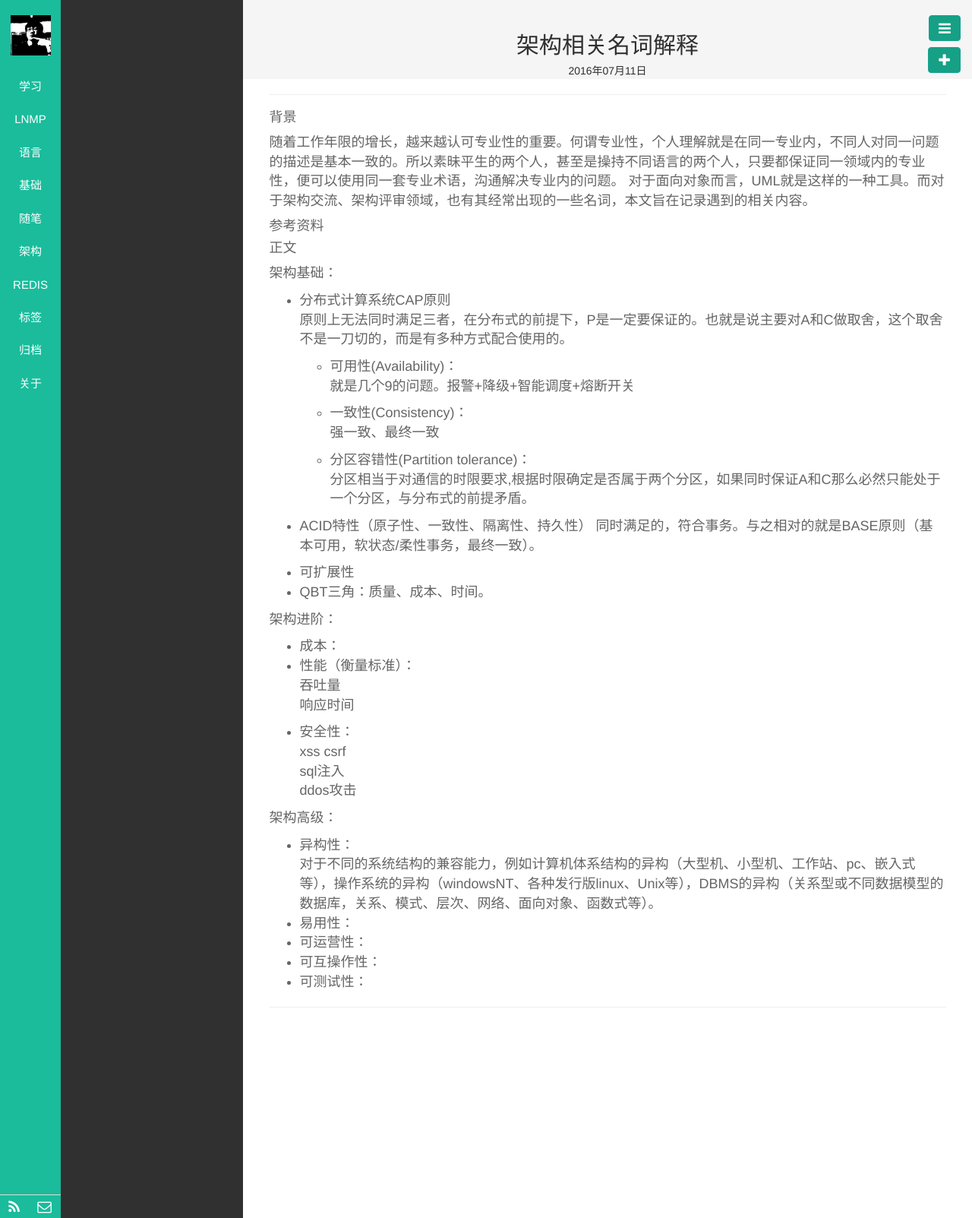
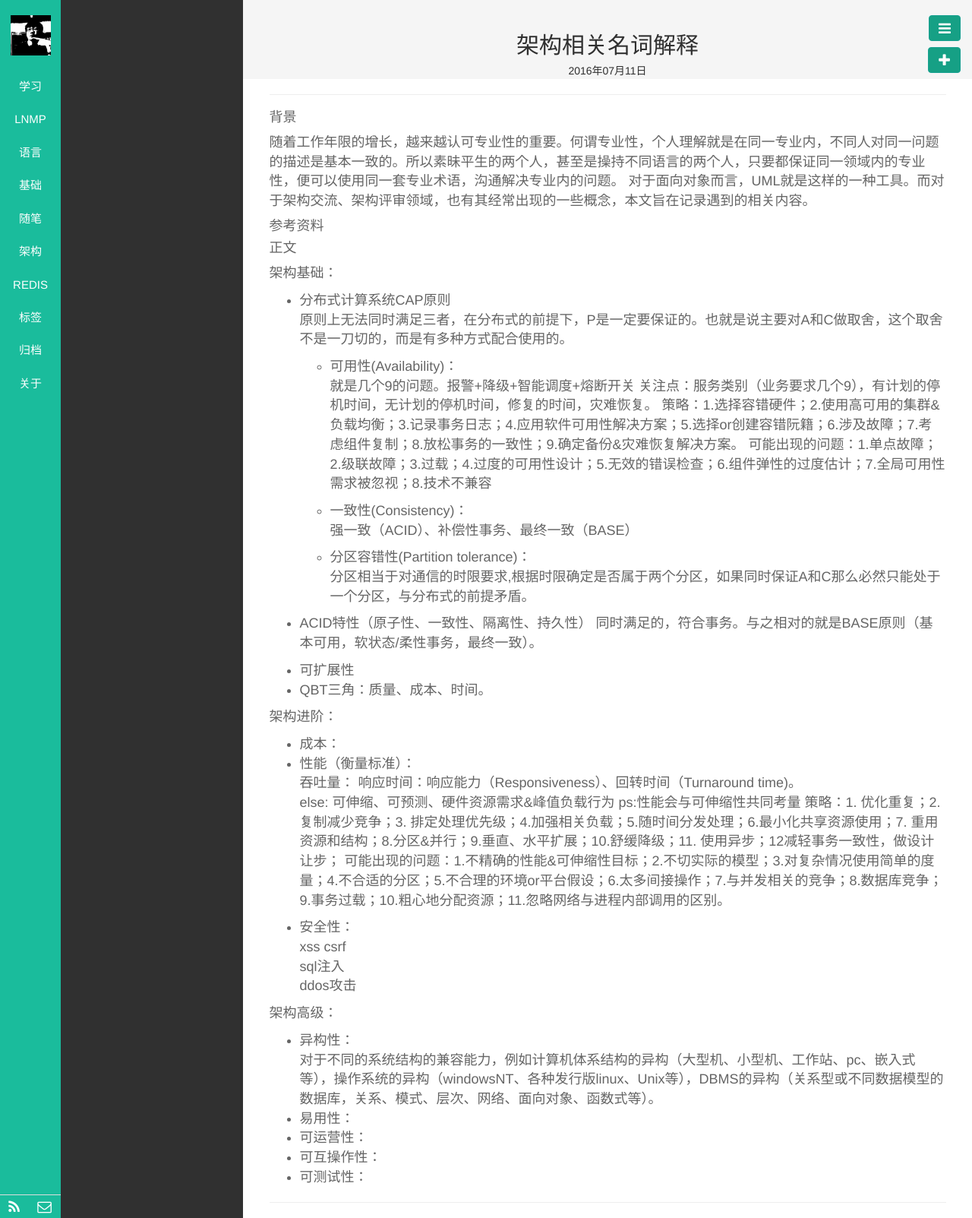
Before and after one commit to asfan/asfan.github.io, a Jekyll site: the page built from _posts/2-架构/2016-07-11-Terminology.md, in a window 1280 px wide. Shown: the whole page at 76% size. Built offline with Jekyll 4.4.1, drawn with Linux system fonts in a browser that asks for light colours; Markdown is read by kramdown in place of the engine named in the settings.

Commit message:
更新blog

```diff
--- a/_posts/2-架构/2016-07-11-Terminology.md
+++ b/_posts/2-架构/2016-07-11-Terminology.md
@@ -9,10 +9,9 @@ description: 专业上的一些名词，及其含义
 
 ####背景
 随着工作年限的增长，越来越认可专业性的重要。何谓专业性，个人理解就是在同一专业内，不同人对同一问题的描述是基本一致的。所以素昧平生的两个人，甚至是操持不同语言的两个人，只要都保证同一领域内的专业性，便可以使用同一套专业术语，沟通解决专业内的问题。
-对于面向对象而言，UML就是这样的一种工具。而对于架构交流、架构评审领域，也有其经常出现的一些名词，本文旨在记录遇到的相关内容。
+对于面向对象而言，UML就是这样的一种工具。而对于架构交流、架构评审领域，也有其经常出现的一些概念，本文旨在记录遇到的相关内容。
 
 ####参考资料
-
 
 ####正文
 
@@ -23,9 +22,12 @@ description: 专业上的一些名词，及其含义
 
 	- 可用性(Availability)：
   		就是几个9的问题。报警+降级+智能调度+熔断开关
+  		关注点：服务类别（业务要求几个9），有计划的停机时间，无计划的停机时间，修复的时间，灾难恢复。
+  		策略：1.选择容错硬件；2.使用高可用的集群&负载均衡；3.记录事务日志；4.应用软件可用性解决方案；5.选择or创建容错阮籍；6.涉及故障；7.考虑组件复制；8.放松事务的一致性；9.确定备份&灾难恢复解决方案。
+  		可能出现的问题：1.单点故障；2.级联故障；3.过载；4.过度的可用性设计；5.无效的错误检查；6.组件弹性的过度估计；7.全局可用性需求被忽视；8.技术不兼容
 
 	- 一致性(Consistency)：
- 	 强一致、最终一致
+ 	 强一致（ACID）、补偿性事务、最终一致（BASE）
 
 	- 分区容错性(Partition tolerance)：
 	  分区相当于对通信的时限要求,根据时限确定是否属于两个分区，如果同时保证A和C那么必然只能处于一个分区，与分布式的前提矛盾。
@@ -40,8 +42,12 @@ description: 专业上的一些名词，及其含义
 
 - 成本：
 - 性能（衡量标准）：
-  吞吐量
-  响应时间
+  吞吐量：
+  响应时间：响应能力（Responsiveness）、回转时间（Turnaround time)。
+  else: 可伸缩、可预测、硬件资源需求&峰值负载行为
+  ps:性能会与可伸缩性共同考量
+  策略：1. 优化重复；2. 复制减少竞争；3. 排定处理优先级；4.加强相关负载；5.随时间分发处理；6.最小化共享资源使用；7. 重用资源和结构；8.分区&并行；9.垂直、水平扩展；10.舒缓降级；11. 使用异步；12减轻事务一致性，做设计让步；
+  可能出现的问题：1.不精确的性能&可伸缩性目标；2.不切实际的模型；3.对复杂情况使用简单的度量；4.不合适的分区；5.不合理的环境or平台假设；6.太多间接操作；7.与并发相关的竞争；8.数据库竞争；9.事务过载；10.粗心地分配资源；11.忽略网络与进程内部调用的区别。
 
 - 安全性：
   xss
```
Also changed, not shown: _posts/4-学习中/2015-10-12-DesignPattern1.md (+1 -1 lines), _posts/4-学习中/2015-10-15-LearningUML.md (added, +32 -0 lines), _posts/4-学习中/2016-05-28-LearningZipkin1.md (+1 -1 lines).
